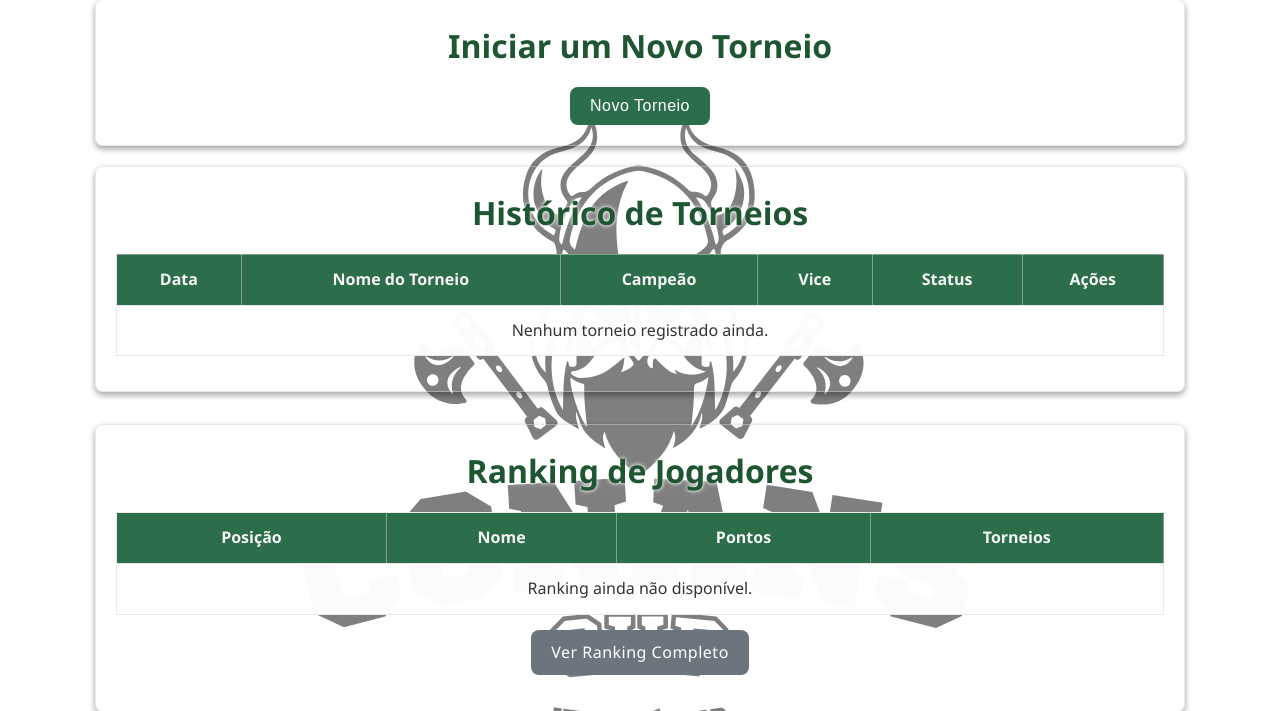
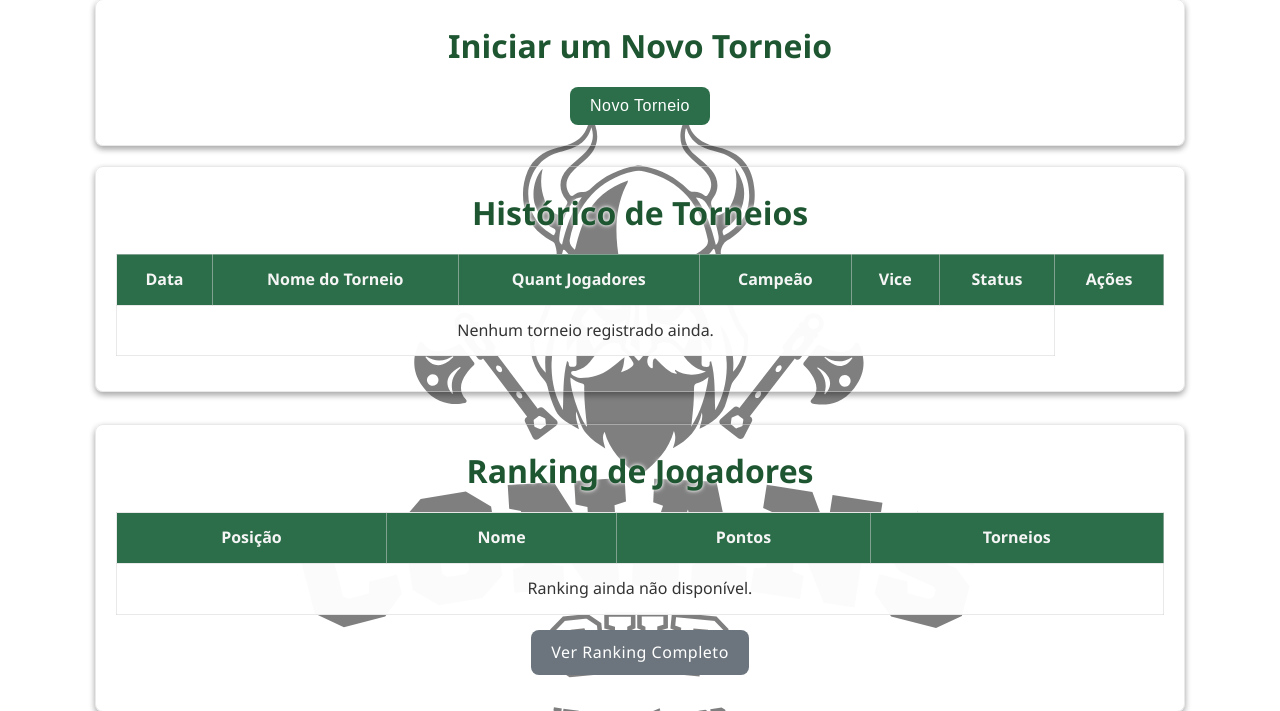
Before and after one commit to fndcf/rei-da-praia, a Flask app: page / in a window 1280 px wide. Shown: the part 147-858 px from the top of the page. Run offline with Flask 3, Linux system fonts and the light colour scheme.

Commit message:
quantidade de jogadores na home page, ajuste na tela de campeoes para o voltar nao ir para a tela de fase_eliminatoria

```diff
--- a/routes/main.py
+++ b/routes/main.py
@@ -36,6 +36,15 @@ def home():
     # Verificar se há um torneio em andamento na sessão e se ele ainda existe no banco de dados
     torneio_em_andamento = False
     torneio_id_sessao = session.get('torneio_id')
+    modo_torneio_dict = {}  # Dicionário para armazenar o modo de cada torneio
+
+    # Define um mapeamento para o número de jogadores
+    modos_descricao = {
+        '20j': '20 Jogadores',
+        '24j': '24 Jogadores',
+        '28j': '28 Jogadores',
+        '32j': '32 Jogadores'
+    }
 
     if torneio_id_sessao:
         # Verificar se o torneio existe e não está finalizado
@@ -51,8 +60,21 @@ def home():
                 session.pop(key, None)
             session['sucesso_validacao'] = "Sessão limpa automaticamente pois o torneio não existe mais ou já foi finalizado."
 
-    # Para cada torneio, recuperar campeões e vice-campeões
+    # Para cada torneio, recuperar campeões e vice-campeões e modo do torneio
     for torneio in torneios:
+
+        # Contar jogadores para determinar o modo
+        jogadores_count = Jogador.query.filter_by(torneio_id=torneio.id).count()
+
+        if jogadores_count <= 20:
+            modo_torneio_dict[torneio.id] = modos_descricao['20j']
+        elif jogadores_count <= 24:
+            modo_torneio_dict[torneio.id] = modos_descricao['24j']
+        elif jogadores_count <= 28:
+            modo_torneio_dict[torneio.id] = modos_descricao['28j']
+        else:
+            modo_torneio_dict[torneio.id] = modos_descricao['32j']
+
         if torneio.finalizado:
             # Buscar confronto da final
             final = ConfrontoEliminatoria.query.filter_by(
@@ -96,7 +118,8 @@ def home():
                           ranking_jogadores=ranking_jogadores,
                           erro_validacao=erro_validacao,
                           sucesso_validacao=sucesso_validacao,
-                          torneio_em_andamento=torneio_em_andamento)  # Nova variável
+                          torneio_em_andamento=torneio_em_andamento,
+                          modo_torneio_dict=modo_torneio_dict)
 
 @bp.route('/novo-torneio')
 def novo_torneio():
--- a/templates/campeoes.html
+++ b/templates/campeoes.html
@@ -34,7 +34,7 @@
 
             <div class="mt-4">
                 <p class="text-muted">
-                    <strong>Modo:</strong> {{ modo_torneio }} |
+                    <strong>Quantidade de Jogadores:</strong> {{ modo_torneio }} |
                     <strong>Data:</strong> {{ data }}
                 </p>
             </div>
--- a/templates/detalhes_torneio.html
+++ b/templates/detalhes_torneio.html
@@ -58,6 +58,7 @@
         <div class="card-body">
             <h1 class="card-title text-center">{{ torneio.nome }}</h1>
             <p class="text-muted text-center">Data de criação: {{ torneio.data_criacao.strftime('%d/%m/%Y') }}</p>
+            <p class="text-muted text-center">Quantidade Jogadores: {{ modo_torneio }}</p>
 
             <!-- Adicionar mensagem informativa para torneio em andamento -->
             {% if torneio_em_andamento %}
--- a/templates/fase_eliminatoria.html
+++ b/templates/fase_eliminatoria.html
@@ -1,6 +1,12 @@
 {% extends "base.html" %}
 
 {% block title %}Fase Eliminatória - CONANS CUP{% endblock %}
+
+{% block extra_head %}
+{% if torneio_finalizado %}
+<meta http-equiv="refresh" content="0;url={{ url_for('main.home') }}">
+{% endif %}
+{% endblock %}
 
 {% block content %}
 <body>
--- a/templates/home.html
+++ b/templates/home.html
@@ -33,6 +33,7 @@
                         <tr>
                             <th>Data</th>
                             <th>Nome do Torneio</th>
+                            <th>Quant Jogadores</th>
                             <th>Campeão</th>
                             <th>Vice</th>
                             <th>Status</th>
@@ -45,6 +46,7 @@
                             <tr>
                                 <td>{{ torneio.data_criacao.strftime('%d/%m/%Y') }}</td>
                                 <td>{{ torneio.nome }}</td>
+                                <td>{{ modo_torneio_dict.get(torneio.id, 'Não definido') }}</td>
                                 <td>
                                     {% if torneio.campeoes %}
                                         {{ torneio.campeoes[0] }} & {{ torneio.campeoes[1] }}
```
Also changed, not shown: routes/playoffs.py (+36 -9 lines).
